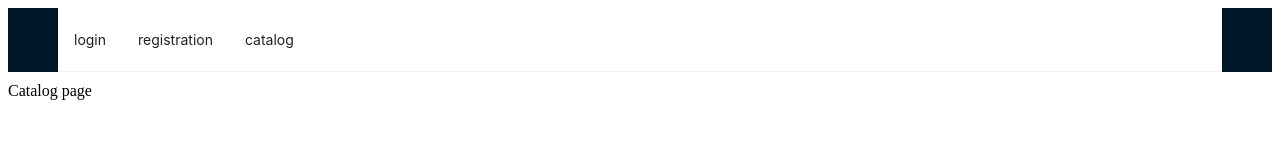
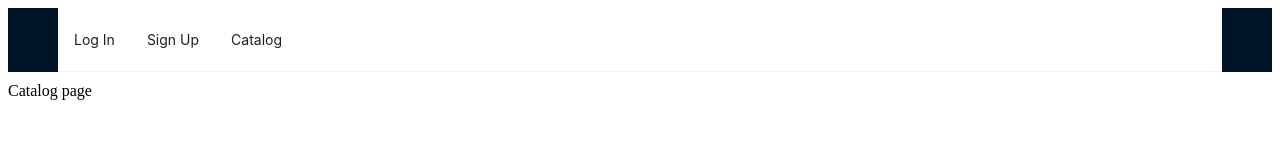
Before and after one commit to dmalashev/eCommerce-Application, a React (Vite) app in the folder eCommerce-Application/: page / in a window 1280 px wide. Shown: the top 160 px of the page. Built offline with nearby package versions, Linux system fonts and the light colour scheme.

Commit message:
feat: change names of items and format them

```diff
--- a/eCommerce-Application/src/components/header/Header.tsx
+++ b/eCommerce-Application/src/components/header/Header.tsx
@@ -1,6 +1,7 @@
 import { useNavigate, useLocation } from 'react-router';
 import { PageRoutes } from '../../utils/page-routes';
 import { Layout, Menu } from 'antd';
+import formatName from '../../utils/format-name';
 
 const { Header } = Layout;
 const noSelectedKey: number = -1;
@@ -10,16 +11,14 @@ export default function HeaderView() {
   const location = useLocation();
 
   const navItems: {
-    login: PageRoutes;
-    registration: PageRoutes;
+    log_in: PageRoutes;
+    sign_up: PageRoutes;
     catalog: PageRoutes;
   } = {
-    login: PageRoutes.LOGIN,
-    registration: PageRoutes.REGISTRATION,
+    log_in: PageRoutes.LOGIN,
+    sign_up: PageRoutes.REGISTRATION,
     catalog: PageRoutes.CATALOG,
   };
-
-  const navNames: string[] = Object.keys(navItems);
 
   const currentPath: string = location.pathname;
 
@@ -38,10 +37,10 @@ export default function HeaderView() {
     key: number;
     label: string;
     onClick: () => void | Promise<void>;
-  }[] = navNames.map((item, index) => ({
+  }[] = Object.entries(navItems).map(([name, path], index) => ({
     key: index,
-    label: item,
-    onClick: () => navigate(`${item}`),
+    label: formatName(name),
+    onClick: () => navigate(`${path}`),
   }));
 
   return (
--- /dev/null
+++ b/eCommerce-Application/src/utils/format-name.ts
@@ -0,0 +1,9 @@
+export default function formatName(name: string): string {
+  let resultName: string = name[0].toUpperCase();
+
+  for (let index = 1; index < name.length; index++) {
+    resultName += name[index - 1] === '_' ? name[index].toUpperCase() : name[index];
+  }
+
+  return resultName.replace('_', ' ');
+}
```
